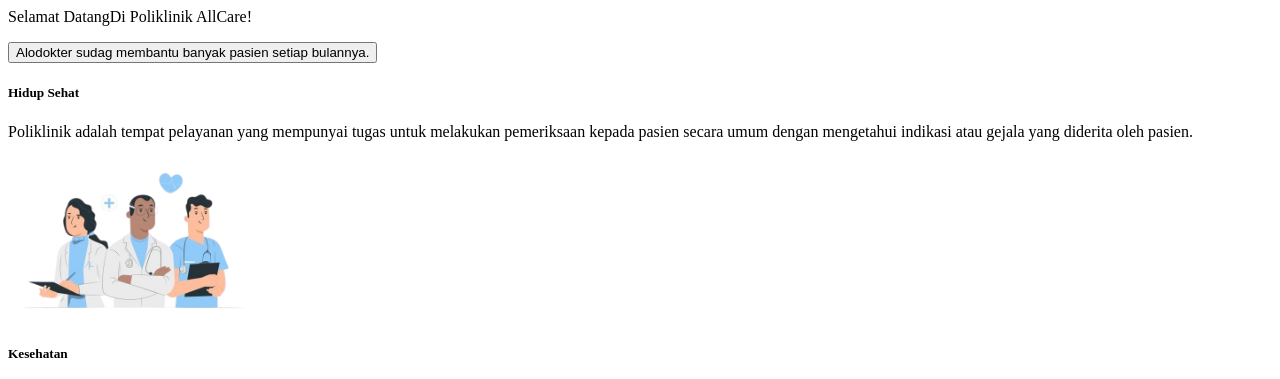
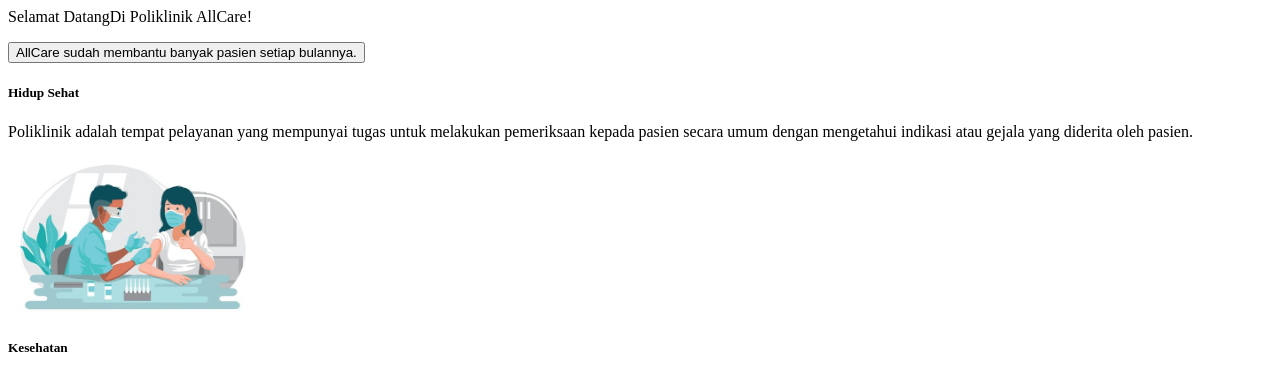
Before and after one commit to Alfinaa12/BK-poliklinik, a PHP site: page /landingPage.php in a window 1280 px wide. Shown: the top 379 px of the page. Run offline with PHP 8.4, Linux system fonts and the light colour scheme.

Commit message:
Update landingPage.php

```diff
--- a/landingPage.php
+++ b/landingPage.php
@@ -9,7 +9,7 @@
                 <p class="text-justify">Selamat DatangDi Poliklinik AllCare!</p>
               </div>
               <div class="col">
-                <button class="btn btn-outline-primary">Alodokter sudag membantu banyak pasien setiap bulannya.</button>
+                <button class="btn btn-outline-primary">AllCare sudah membantu banyak pasien setiap bulannya.</button>
               </div>
             </div>
           </div>
@@ -33,7 +33,7 @@
                 <p class="card-text">Poliklinik adalah tempat pelayanan yang mempunyai tugas untuk melakukan pemeriksaan
                     kepada pasien secara umum dengan mengetahui indikasi atau gejala yang diderita oleh pasien.</p>
                 <a href="#" class="btn btn-primary">
-                    <img src="dokter.png" alt="View Details" style="width: 250px; height: auto;">
+                    <img src="foto 1.jpg" alt="View Details" style="width: 250px; height: auto;">
                 </a>
 
               </div>
@@ -45,7 +45,7 @@
                 <h5 class="card-title">Kesehatan</h5>
                 <p class="card-text">Lindungi dirimu sendiri, waspada gejala awal kanker.</p>
                 <a href="#" class="btn btn-primary">
-                <img src="dokter.png" alt="View Details" style="width: 250px; height: auto;">
+                <img src="foto-2.png" alt="View Details" style="width: 250px; height: auto;">
                 </a>
               </div>
             </div>
```
